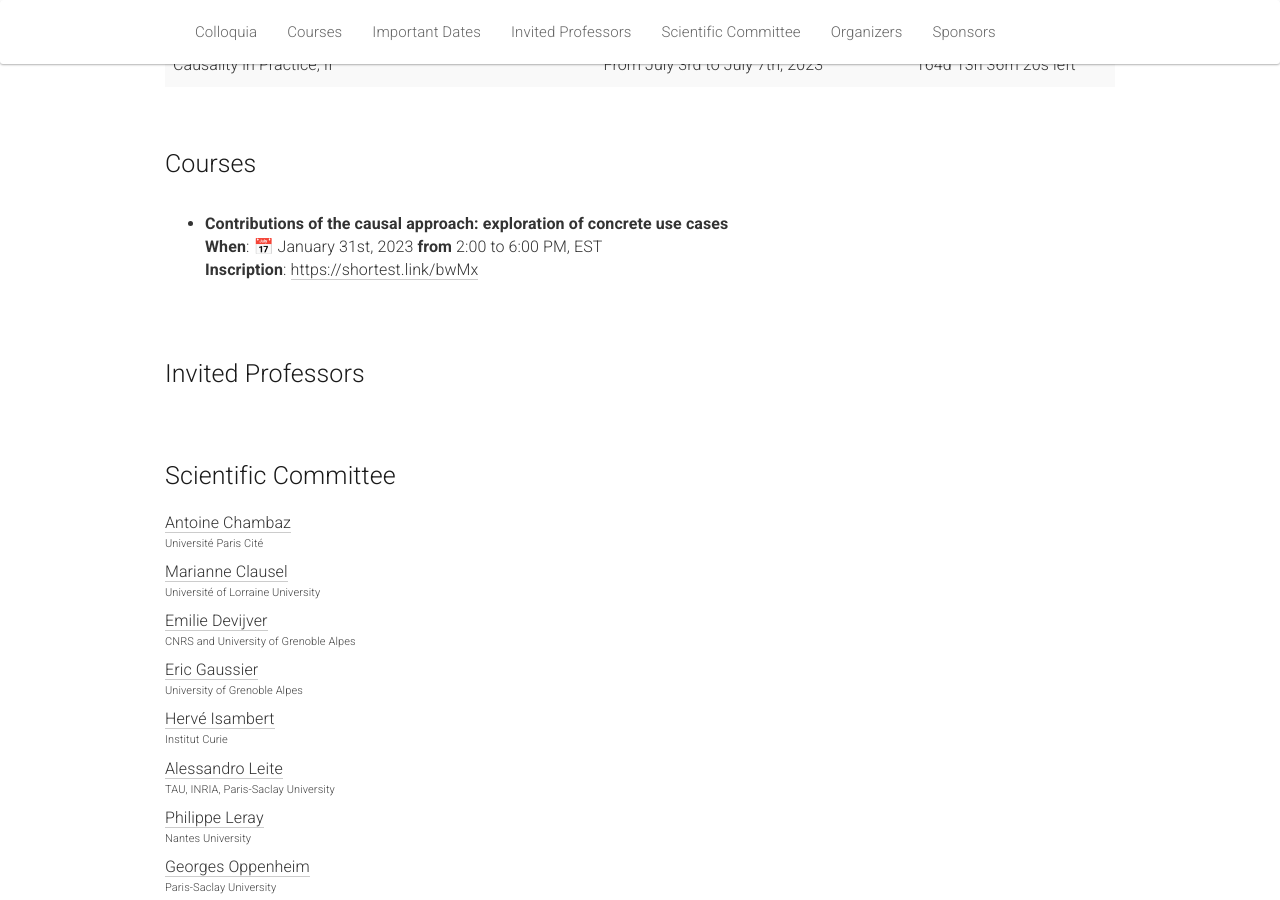
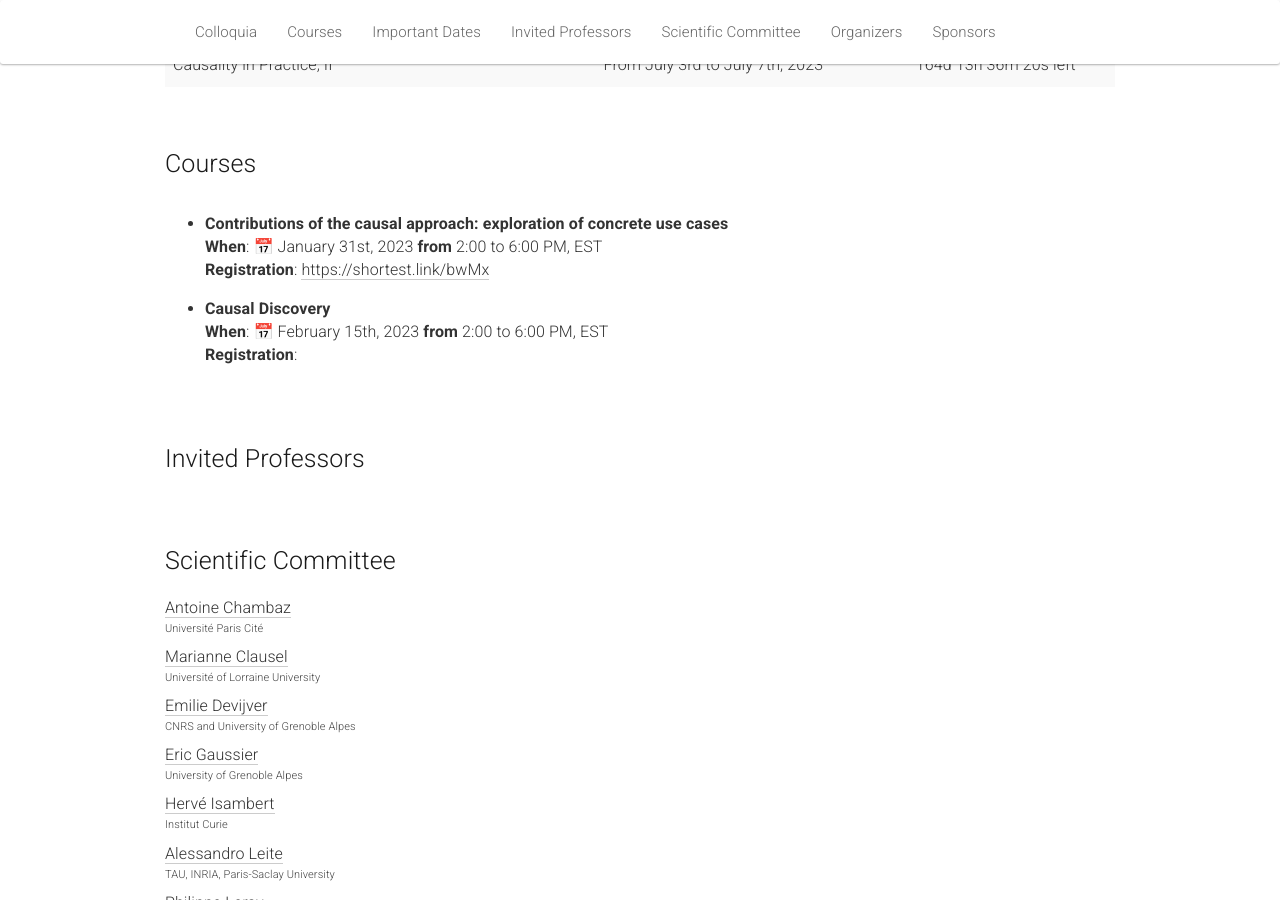
Before and after one commit to quarter-on-causality/quarter-on-causality.github.io, a Jekyll site: the page built from _pages/home.md, in a window 1280 px wide and 900 px high, scrolled down 1139 px. Built offline with Jekyll 4.4.1, drawn with Linux system fonts in a browser that asks for light colours; nearby versions of some CDN libraries.

Commit message:
Update the schedules

```diff
--- a/_pages/home.md
+++ b/_pages/home.md
@@ -99,8 +99,15 @@ acknowledgements: ""
      <br>
      <ul>
        <li><strong>Contributions of the causal approach: exploration of concrete use cases</strong></li>
-          <p><strong>When</strong>: 📅 January 31st, 2023 <strong>from</strong> 2:00 to 6:00 PM, EST <br />
-          <strong>Inscription</strong>: <a href="https://shortest.link/bwMx" target="_blank" alt="Inscription to Datacraft's course">https://shortest.link/bwMx</a></p>
+          <p>
+            <strong>When</strong>: 📅 January 31st, 2023 <strong>from</strong> 2:00 to 6:00 PM, EST <br />
+            <strong>Registration</strong>: <a href="https://shortest.link/bwMx" target="_blank" alt="Click here to register to the workshop: contributions of the causal approach works">https://shortest.link/bwMx</a>
+          </p>
+        <li><strong>Causal Discovery</strong></li>
+        <p>
+           <strong>When</strong>: 📅 February 15th, 2023 <strong>from</strong> 2:00 to 6:00 PM, EST <br />
+           <strong>Registration</strong>: <a href="https://shortest.link/bwMx" target="_blank" alt="Click here to register to the causal discovery workshop"></a>
+        </p>
      </ul>
   </div>
 </div><br><br>
```
Also changed, not shown: _pages/home_tools.md (+84 -11 lines), practice/img/people/clausel.jpg (deleted), practice/img/people/devijver.jpeg (deleted), practice/img/people/mp.jpeg (added), tools/img/people/jj.png (added), tools/img/people/klaassen.jpeg (added), 1 other file.
